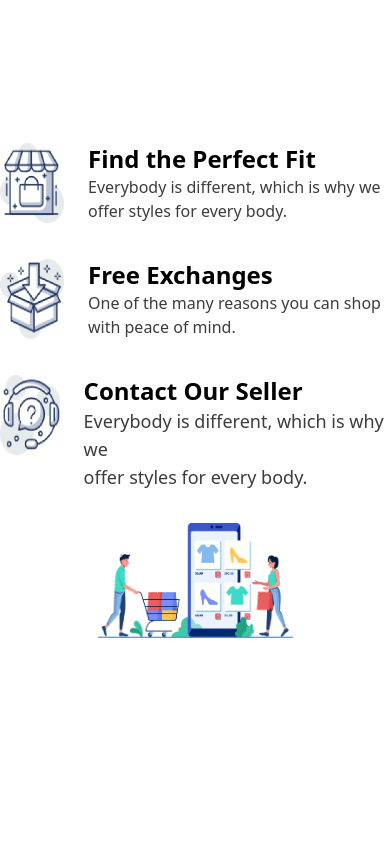
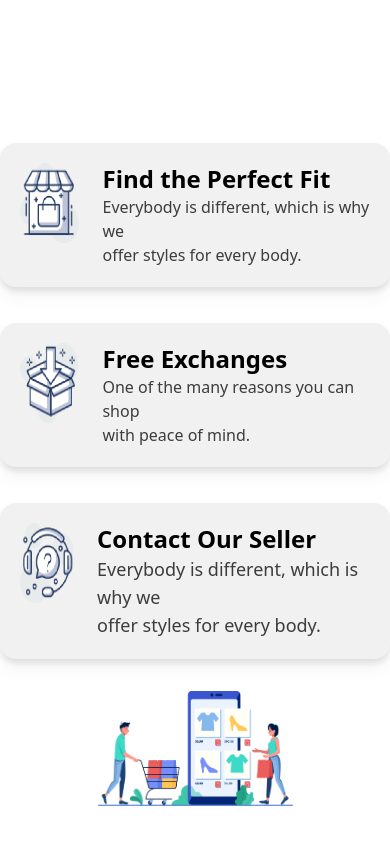
Before and after one commit to lotiful/penguin-fashion-with-tailwind, a plain HTML site: page index.html in a window 390 px wide. Shown: the part 5168-6012 px from the top of the page. Before the commit the page ends 5934 px from the top, so only its background shows below. Drawn offline with nearby package versions, Linux system fonts and the light colour scheme.

Commit message:
responsive update

```diff
--- a/index.html
+++ b/index.html
@@ -305,8 +305,8 @@
 
 
             <div class="flex flex-col md:flex-row justify-between items-center ">
-                <div class="items-center">
-                    <div class="flex gap-6 mb-9 ">
+                <div class="items-center drop-shadow-lg">
+                    <div class="flex gap-6 mb-9 bg-[#F1F1F1] p-5 rounded-2xl">
                        <div>
                         <img class="w-16 h-20" src="icons/house.png" alt="">
                        </div>
@@ -316,7 +316,7 @@
                         offer styles for every body.</p>
                        </div>
                     </div>
-                    <div class="flex gap-6 mb-9">
+                    <div class="flex gap-6 mb-9 bg-[#F1F1F1] p-5 rounded-2xl">
                        <div>
                         <img class="w-16 h-20" src="icons/box.png" alt="">
                        </div>
@@ -326,7 +326,7 @@
                         with peace of mind.</p>
                        </div>
                     </div>
-                    <div class="flex gap-6 ">
+                    <div class="flex gap-6 bg-[#F1F1F1] p-5 rounded-2xl">
                        <div>
                         <img class="w-16 h-20" src="icons/question.png" alt="">
                        </div>
```
